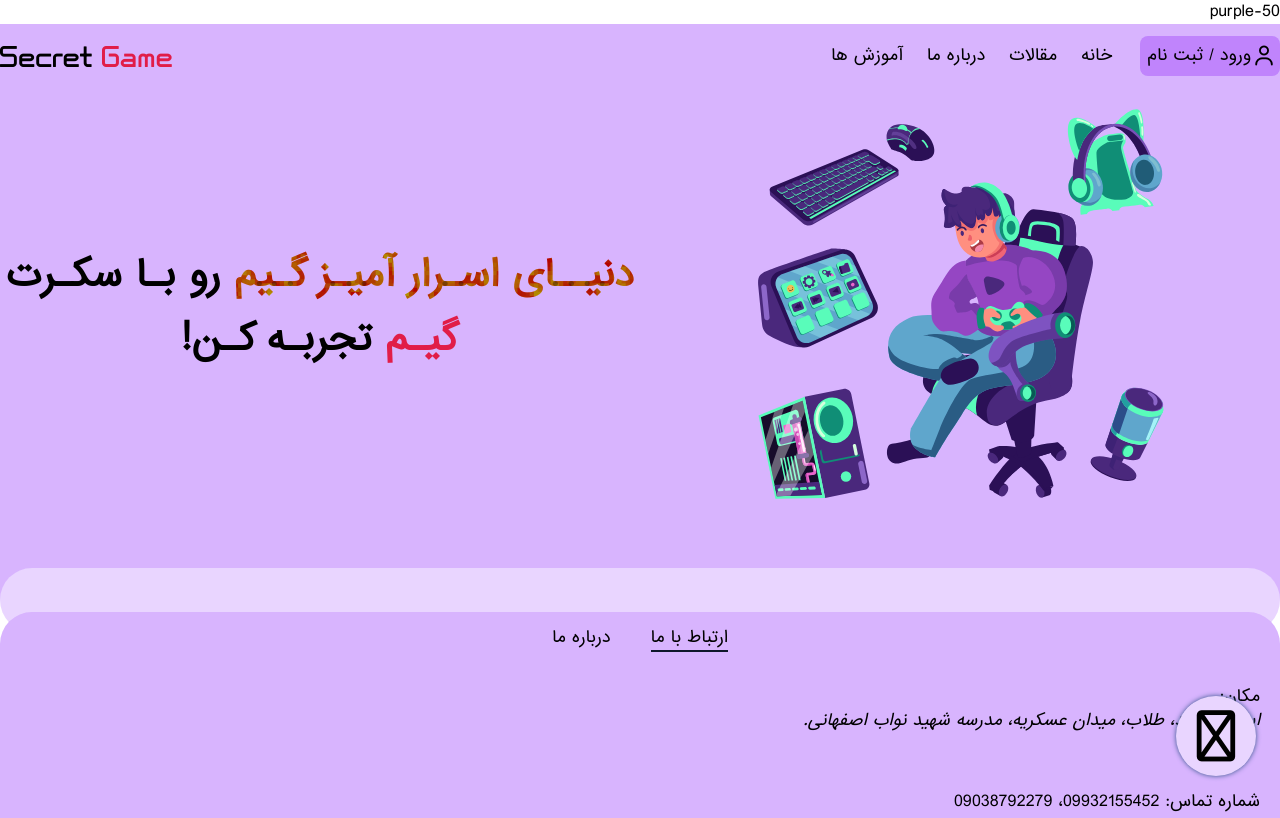
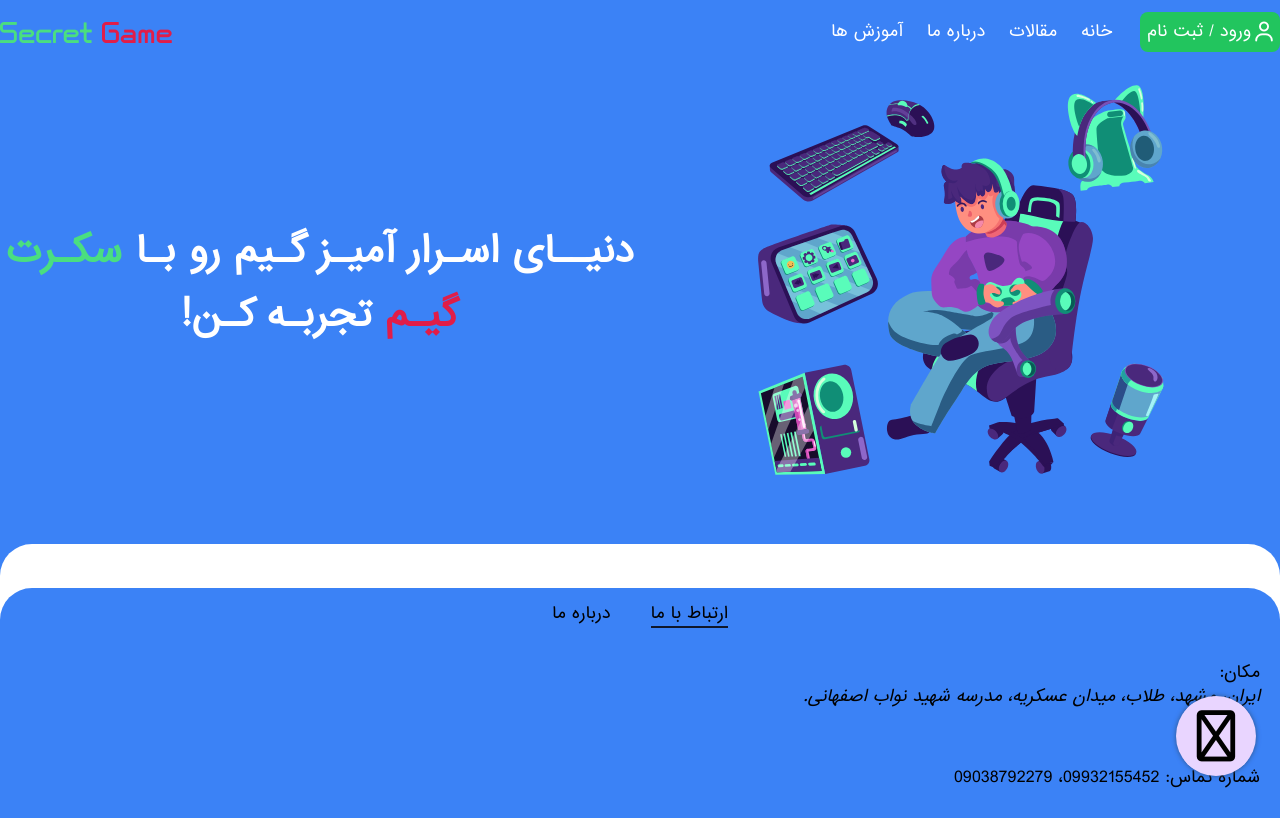
Before and after one commit to 8rs1/SG-old, a website: page home/index.html in a window 1280 px wide. Shown: the top 818 px of the page. Drawn offline with Linux system fonts and the light colour scheme.

Commit message:
text and bg color

```diff
--- a/home/index.html
+++ b/home/index.html
@@ -8,17 +8,16 @@
   <link rel="stylesheet" href="styles/main.css">
   <link rel="stylesheet" href="fontIcons/css/all.css">
 </head>
-purple-50
-<body class="iransans selection:bg-teal-700 selection:text-purple-300 ">
-  <header class="bg-purple-300 py-3">
+<body class="iransans selection:bg-teal-700 selection:text-purple-300">
+  <header class="bg-blue-500 py-3">
     <section class="container">
       <article id="navbarcontainer">
-        <nav class="flex justify-between items-center">
+        <nav class="flex justify-between items-center text-white">
           <div class="cursor-pointer flex justify-center items-center sm:hidden mr-2 w-8 h-8 z-[101]" id="menubar">
             <i class="far fa-bars text-3xl" id="menubaricon"></i>
           </div>
-          <div class="flex flex-col sm:flex-row gap-y-10 gap-x-7 bg-purple-400 sm:bg-transparent pt-16 px-2 sm:p-0 sm:items-center fixed -right-[100vw] transition-all duration-200 bottom-0 top-0 sm:static z-[100] h-screen sm:h-[initial]" id="menu">
-            <a href="../login/index.html" class="bg-purple-500 sm:bg-purple-400 before:bg-purple-300 sm:before:bg-purple-200 before:h-full before:w-0 before:absolute before:right-0 before:top-0 overflow-hidden hover:before:w-full before:transition-all before:duration-200 relative transition-all duration-150 ease-linear w-[140px] h-10 rounded-lg ">
+          <div class="flex flex-col sm:flex-row gap-y-10 gap-x-7 bg-blue-600 sm:bg-transparent pt-16 px-2 sm:p-0 sm:items-center fixed -right-[100vw] transition-all duration-200 bottom-0 top-0 sm:static z-[100] h-screen sm:h-[initial]" id="menu">
+            <a href="../login/index.html" class="bg-green-500 before:bg-green-600 before:h-full before:w-0 before:absolute before:right-0 before:top-0 overflow-hidden hover:before:w-full before:transition-all before:duration-200 relative transition-all duration-150 ease-linear w-[140px] h-10 rounded-lg ">
               <span class="absolute flex gap-1 items-center inset-0 justify-center bg-transparent">
                 <i class="far fa-user text-xl"></i>
                 ورود / ثبت نام
@@ -34,7 +33,7 @@ purple-50
           <div>
             <a href="javascript:void(0)">
               <div class="logofont text-3xl tracking-wide">
-                <h3>Secret <span class="text-rose-600">Game</span></h3>
+                <h3><span class="text-green-400">Secret</span> <span class="text-rose-600">Game</span></h3>
               </div>
             </a>
           </div>
@@ -45,8 +44,8 @@ purple-50
           <img src="images/header/usergamer.svg" alt="Robatic" class="h-full w-full">
         </div>
         <div class="col-span-3 md:col-span-1 flex items-center justify-center text-4xl font-semibold text-center">
-          <h1 class="leading-[4rem]">
-            <span class="font-extrabold headertextlava bg-clip-text text-black/30">دنیــای اسـرار آمیـز گـیم</span> رو بـا سکـرت <span class="text-rose-600">گیـم</span> تجربـه کـن!
+          <h1 class="leading-[4rem] text-white">
+            دنیــای اسـرار آمیـز گـیم رو بـا <span class="text-green-400">سکـرت</span> <span class="text-rose-600">گیـم</span> تجربـه کـن!
           </h1>
         </div>
       </article>
@@ -55,7 +54,7 @@ purple-50
   <main class="pb-12">
     <section class="relative">
       <article class="absolute -top-7 right-0 left-0">
-        <div class="flex justify-between bg-purple-300 h-16 after:block after:h-16 after:bg-purple-200 after:rounded-full after:absolute relative after:top-1/2 after:right-0 after:left-0 -z-[19999] after:-z-[199999]">
+        <div class="flex justify-between bg-blue-500 h-16 after:block after:h-16 after:bg-white after:rounded-full after:absolute relative after:top-1/2 after:right-0 after:left-0 -z-[19999] after:-z-[199999]">
         </div>
       </article>
     </section>
@@ -65,7 +64,7 @@ purple-50
       </article>
     </section>
   </main>
-  <footer class="bg-purple-300 relative rounded-t-[2rem]">
+  <footer class="bg-blue-500 relative rounded-t-[2rem]">
     <section class="container">
       <article>
         <div class="w-20 h-20 z-[1000] rounded-full bg-emeratext-purple-200 fixed overflow-hidden bottom-6 right-2 sm:right-6 p-2 shadow-[0_0_.3rem_#2e5388] transition-all duration-200 bg-purple-200" title="ارتباط با پشتیبانی" id="support" style="cursor: pointer; z-index: 999999999999999;">
```
Also changed, not shown: home/styles/main.css.
